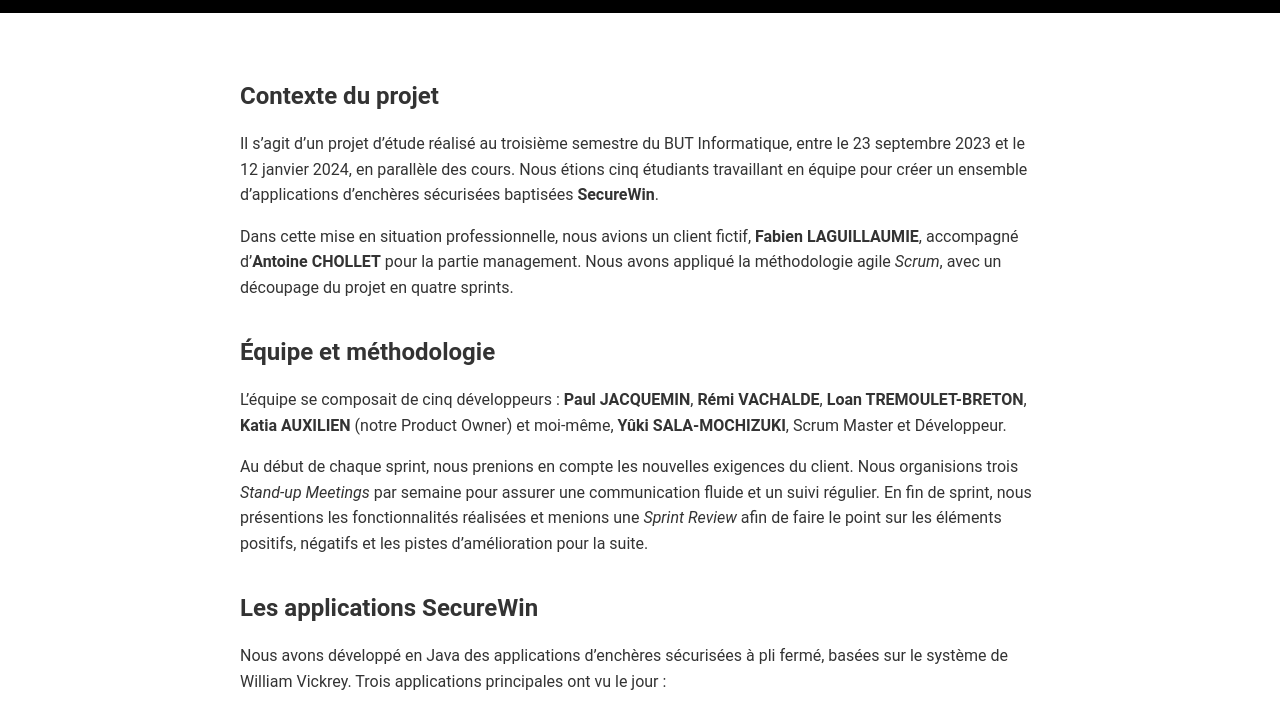
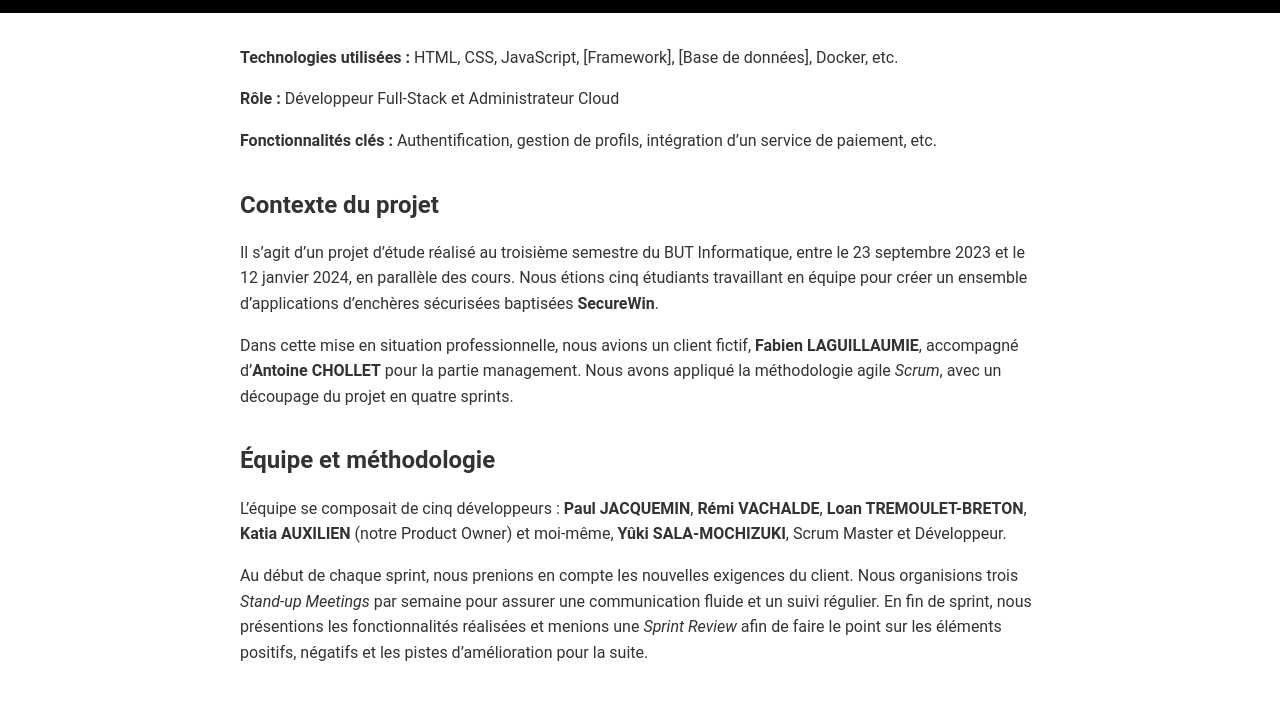
Before and after one commit to kilaa-yu/portfolio, a plain HTML site: page projet3.html in a window 1280 px wide. Shown: the part 50-755 px from the top of the page. Drawn offline with Linux system fonts and the light colour scheme.

Commit message:
Update projet3.html

```diff
--- a/projet3.html
+++ b/projet3.html
@@ -22,6 +22,17 @@
 
     <main>
         <section style="max-width: 800px; margin: 0 auto;">
+            <div class="projet-description">
+                <p>
+                    <strong>Technologies utilisées :</strong>
+                    HTML, CSS, JavaScript, [Framework], [Base de données], Docker, etc.
+                </p>
+                <p>
+                    <strong>Rôle :</strong> Développeur Full-Stack et Administrateur Cloud </p>
+                <p> <strong>Fonctionnalités clés :</strong> Authentification, gestion de profils, intégration
+                    d’un service de paiement, etc.
+                </p>
+            </div>
 
             <h2 style="margin: 2rem 0 1rem;">Contexte du projet</h2>
             <p style="margin-bottom: 1rem;">
```
